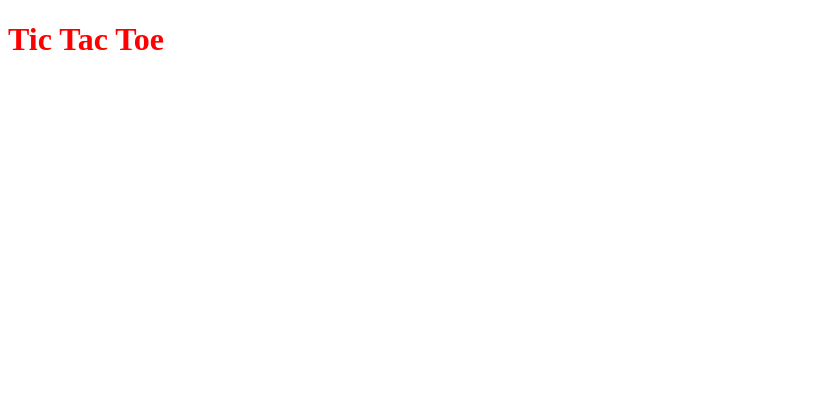
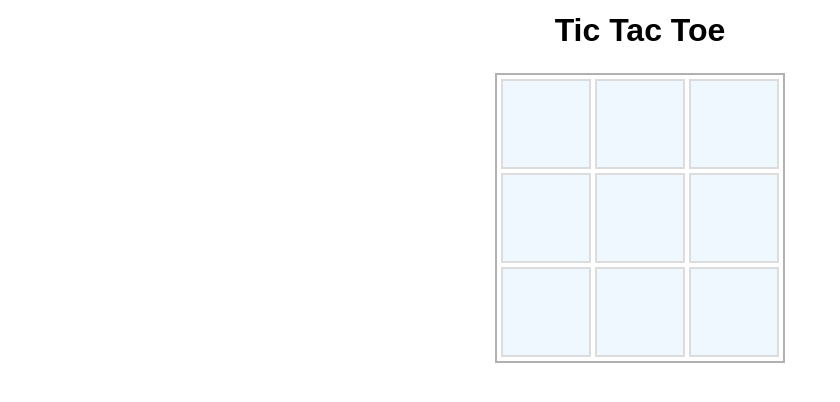
Before and after one commit to vicky-voin/odin-tic-tac-toe, a plain HTML site: page index.html in a window 1280 px wide. Shown: the whole page, without its empty margins (0-840 px from the left). Drawn offline with Linux system fonts and the light colour scheme.

Commit message:
Can play full rounds and games in browser now

```diff
--- a/app.js
+++ b/game.js
@@ -39,6 +39,11 @@ const Game = function(winningScore)
 
     const isRoundComplete = () => {return shouldRestart && !isOver;};
     const isGameComplete = () => {return shouldRestart && isOver;};
+
+    const getCurrentSymbol = () =>
+    {
+        return activePlayer === player1? board.getSymbols()[0] : board.getSymbols()[1];
+    }
 
     const getScoreMessage = () =>
     {
@@ -95,7 +100,7 @@ const Game = function(winningScore)
         shouldRestart = false;
     }
 
-    return {playerInput, restartGame, restartRound, isRoundComplete, isGameComplete};
+    return {playerInput, getCurrentSymbol, restartGame, restartRound, isRoundComplete, isGameComplete};
 }
 
 const Gameboard = function() {
@@ -103,6 +108,10 @@ const Gameboard = function() {
     const cross = 'X';
     const circle = 'O';
     const empty = '_';
+
+    const getSymbols = () => {
+        return [cross, circle];
+    }
 
     const toggleSymbol = () => currentSymbol = currentSymbol === cross? circle : cross;
 
@@ -170,7 +179,7 @@ const Gameboard = function() {
 
     clear();
 
-    return {fillSpace, clear};
+    return {fillSpace, clear, getSymbols};
 };
 
 // Test function to run all win condition tests using Game object
@@ -340,4 +349,4 @@ const testMultiRoundGame = () => {
 };
 
 // Run all tests
-runAllTests();
+//runAllTests();
--- a/index.html
+++ b/index.html
@@ -8,6 +8,23 @@
 </head>
 <body>
     <h1>Tic Tac Toe</h1>
-    <script src="app.js"></script>
+    <div class="board-root">
+        <button class="board-cell"></button>
+        <button class="board-cell"></button>
+        <button class="board-cell"></button>
+        <button class="board-cell"></button>
+        <button class="board-cell"></button>
+        <button class="board-cell"></button>
+        <button class="board-cell"></button>
+        <button class="board-cell"></button>
+        <button class="board-cell"></button>
+    </div>
+    <div class="game-ui">
+        <div class="status"></div>
+        <button class="restart-round">Next Round</button>
+        <button class="restart-game">New Game</button>
+    </div>
+    <script src="game.js"></script>
+    <script src="view.js"></script>
 </body>
 </html>
--- a/styles.css
+++ b/styles.css
@@ -1,4 +1,64 @@
+*
+{
+    margin: 0;
+    padding: 0;
+    box-sizing: border-box;
+}
+
+body
+{
+    height: 100vh;
+    display: flex;
+    flex-direction: column;
+    align-items: center;
+    font-family: Arial, Helvetica, sans-serif;
+}
+
 h1
 {
-    color: red;
+    margin-top: 12px;
+    margin-bottom: 24px;
 }
+
+.board-root
+{
+    display: grid;
+    grid-template-columns: repeat(3, 90px);
+    grid-template-rows: repeat(3,90px);
+    gap: 4px;
+    padding: 4px;
+    border: 2px solid rgb(177, 177, 177);
+}
+
+.board-root.disabled
+{
+    pointer-events: none;
+    opacity: 0.6;
+}
+
+.board-cell
+{
+    background-color: aliceblue;
+    border: 2px solid gainsboro;
+    font-size: 2em;
+    font-weight: 700;
+    font-family: system-ui, -apple-system, BlinkMacSystemFont, 'Segoe UI', Roboto, Oxygen, Ubuntu, Cantarell, 'Open Sans', 'Helvetica Neue', sans-serif;
+}
+
+.cross
+{
+    color:crimson;
+}
+
+.circle
+{
+    color:darkseagreen;
+}
+
+.game-ui
+{
+    display: flex;
+    flex-direction: column;
+    gap: 16px;
+    margin: 36px;
+}
--- /dev/null
+++ b/view.js
@@ -0,0 +1,94 @@
+const BoardView = function(gameModel)
+{
+    let boardCells = document.querySelectorAll(".board-cell");
+    let boardRoot = document.querySelector(".board-root");
+    let nextBtn = document.querySelector(".restart-round");
+    let newGameBtn = document.querySelector(".restart-game");
+
+    nextBtn.addEventListener("click", () =>
+    {
+        game.restartRound();
+        startNewRound();
+    });
+
+    newGameBtn.addEventListener("click", () =>
+    {
+        game.restartGame();
+        startNewRound();
+    });
+
+    const game = gameModel;
+
+    const disableBoard = () => {
+        boardRoot.classList.add('disabled');
+    };
+
+    const enableBoard = () => {
+        boardRoot.classList.remove('disabled');
+    };
+
+    const clearBoard = () =>
+    {
+        for(let i = 0; i < boardCells.length; i++)
+        {
+            boardCells[i].textContent = "";
+            boardCells[i].classList.remove('cross');
+            boardCells[i].classList.remove('circle');
+        }
+    }
+
+    const setNextButtonActiive = (isOn) =>
+    {
+        nextBtn.hidden = !isOn;
+    }
+
+    const setNewGameButtonActiive = (isOn) =>
+    {
+        newGameBtn.hidden = !isOn;
+    }
+
+    const startNewRound = () =>
+    {
+        setNextButtonActiive(false);
+        setNewGameButtonActiive(false);
+
+        enableBoard();
+        clearBoard();
+    }
+
+    for(let i = 0; i < boardCells.length; i++)
+    {
+        boardCells[i].addEventListener("click", () =>
+        {
+            if(game.isRoundComplete() || game.isGameComplete() || boardCells[i].textContent)
+                return;
+
+            const currentSymbol = game.getCurrentSymbol();
+            boardCells[i].textContent = currentSymbol;
+            boardCells[i].classList.add(currentSymbol === 'X'? 'cross' : 'circle'); //not an ideal soution, might refactor later
+
+            game.playerInput(Math.floor(i / 3), i % 3);
+
+            if(game.isRoundComplete() || game.isGameComplete())
+            {
+                disableBoard();
+
+                let isGameOver = game.isGameComplete();
+
+                setNewGameButtonActiive(isGameOver);
+                setNextButtonActiive(!isGameOver);
+            }
+        });
+    }
+
+    const getCell = (row, column) => {
+        return boardCells[row * 3 + column];
+    };
+
+    startNewRound();
+
+    return { disableBoard, enableBoard, getCell };
+}
+
+const game = Game(3);
+const boardView = BoardView(game);
```
